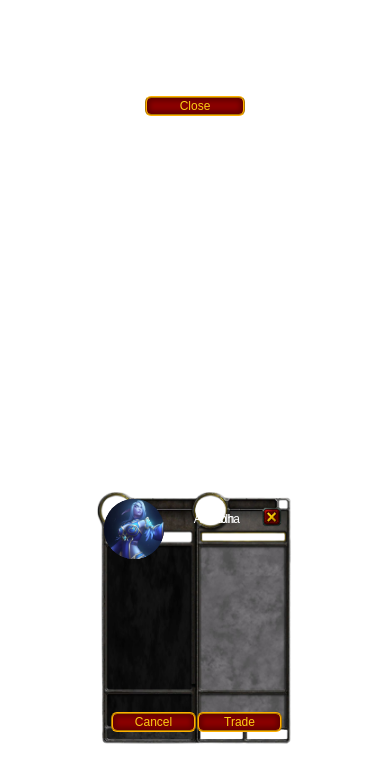
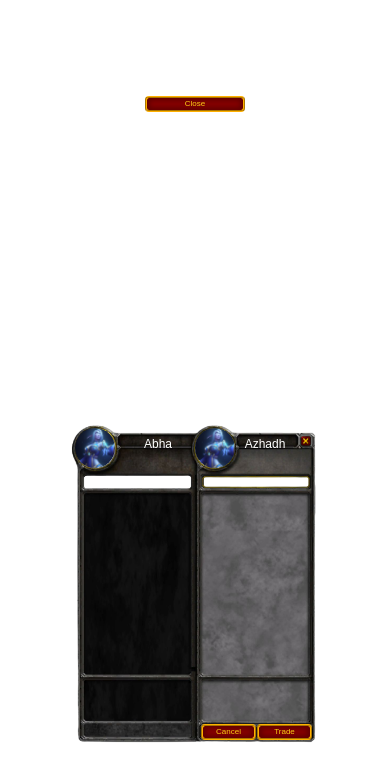
Before and after one commit to riuman10/wowc, a Next.js app: page / in a window 390 px wide. Both pictures are taken after a click on the element "Open". Shown: the top 782 px of the page. Built offline with nearby package versions, Linux system fonts and the light colour scheme; a web font is replaced by a local one.

Commit message:
responsive fix

```diff
--- a/src/app/components/Button.tsx
+++ b/src/app/components/Button.tsx
@@ -8,7 +8,7 @@ function Button({
 }) {
   const [isHovering , setIsHovering] = useState(false);
   return (
-    <div className={`md:px-[3px] px-[0px] py-[0px] md:py-[3px] cursor-pointer flex items-center justify-center rounded-md border-2  transition-all duration-250 ease-out`}
+    <div className={`md:px-[3px] px-[0px] py-[0px] md:py-[3px] cursor-pointer flex items-center justify-center rounded-[4px] border-2  transition-all duration-250 ease-out`}
     style = {{
      backgroundImage : isHovering ? 'radial-gradient(circle, #e52b2b, #8b0000)' : 'radial-gradient(circle, #8b0000, #8b0000)',
      borderTop : '2px ridge #ffb000',
@@ -22,7 +22,7 @@ function Button({
     onMouseLeave={() => setIsHovering(false)}
     onClick={() => onClick()}
     >
-      <p className="text-xs text-yellow-400 text-shadow-[0_4px_8px_#6366f1]">{title}</p>
+      <p className="md:text-xs text-[8px] text-yellow-400 text-shadow-[0_4px_8px_#6366f1]">{title}</p>
     </div>
   );
 }
--- a/src/app/components/Close.tsx
+++ b/src/app/components/Close.tsx
@@ -9,7 +9,7 @@ function Close() {
       onMouseEnter={() => setIsHovering(true)}
       onMouseLeave={() => setIsHovering(false)}
       src = "/buttonClose.png"
-      className="md:h-6 md:w-6 w-5 h-5"
+      className="md:h-6 md:w-6 w-3 h-3"
     >
     </img>
   );
--- a/src/app/components/NewPanel.tsx
+++ b/src/app/components/NewPanel.tsx
@@ -10,39 +10,39 @@ function NewPanel() {
     <div className="relative">
       <img
         src={"/PanelTrade.png"}
-        className="w-[500px] h-auto relative"
+        className="md:min-w-[500px] min-w-[250px] h-auto relative object-cover"
       />
-      <div className="absolute md:top-6 top-4 md:right-4 right-3">
+      <div className="absolute md:top-6 top-[11px] md:right-4 right-2">
         <Close />
       </div>
-      <section className="absolute md:top-7 top-5 text-sm md:left-[95px] left-10 w-[180px] md:w-[160px] ">
-        <p className="text-center text-white text-xs">Abha</p>
+      <section className="absolute md:top-7 top-3 text-sm md:left-[95px] left-12 w-[80px] md:w-[160px]">
+        <p className="text-center text-white text-xs md:text-xs text-[8px]">Abha</p>
       </section>
 
-      <section className="absolute md:top-7 top-5 text-sm md:right-[45px] right-[30px] md:w-[120px] w-[100px] ">
-        <p className="text-center text-white text-xs">Azhadh</p>
+      <section className="absolute md:top-7 top-3 text-sm md:right-[45px] right-[20px] md:w-[80px] w-[70px] ">
+        <p className="text-center text-white text-xs md:text-xs text-[8px]">Azhadh</p>
       </section>
 
-      <section className="absolute top-2 left-2 md:top-3 md:left-3">
+      <section className="absolute top-1 left-[5px] md:top-3 md:left-3">
         <Avatar
-          width={`${isMobile ? "60px" : "80px"}`}
-          height={`${isMobile ? "60px" : "80px"}`}
+          width={`${isMobile ? "40px" : "80px"}`}
+          height={`${isMobile ? "40px" : "80px"}`}
         />
       </section>
 
-      <section className="absolute top-2 right-[130px] md:top-2 md:right-[170px]">
+      <section className="absolute top-1 right-[85px] md:top-2 md:right-[170px]">
         <Avatar
-          width={`${isMobile ? "60px" : "80px"}`}
-          height={`${isMobile ? "60px" : "80px"}`}
+          width={`${isMobile ? "40px" : "80px"}`}
+          height={`${isMobile ? "40px" : "80px"}`}
         />
       </section>
 
-      <section className="absolute md:bottom-5 bottom-4 md:right-4 right-3">
-        <Button width={`${isMobile ? "85px" : "105px"}`} title="Trade" />
+      <section className="absolute md:bottom-5 bottom-2 md:right-4 right-2">
+        <Button width={`${isMobile ? "55px" : "105px"}`} title="Trade" />
       </section>
 
-      <section className="absolute md:bottom-5 bottom-4 md:right-[130px] right-[98px]">
-        <Button width={`${isMobile ? "85px" : "108px"}`} title="Cancel" />
+      <section className="absolute md:bottom-5 bottom-2 md:right-[130px] right-[64px]">
+        <Button width={`${isMobile ? "55px" : "108px"}`} title="Cancel" />
       </section>
     </div>
   );
--- a/src/app/page.tsx
+++ b/src/app/page.tsx
@@ -13,7 +13,7 @@ export default function Home() {
       <Button onClick={() => setOpen(!open)} title = {open ? "Close" : "Open"} />
       {
         open ? (
-          <div className='flex items-center'>
+          <div className=''>
             <NewPanel />
           </div>
         ) : ""
```
